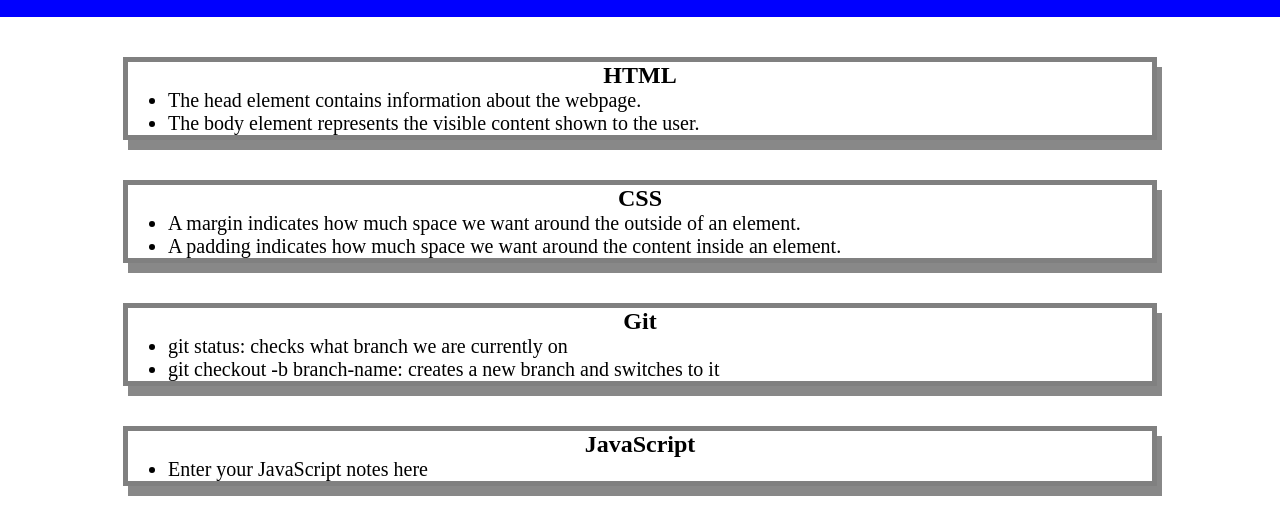
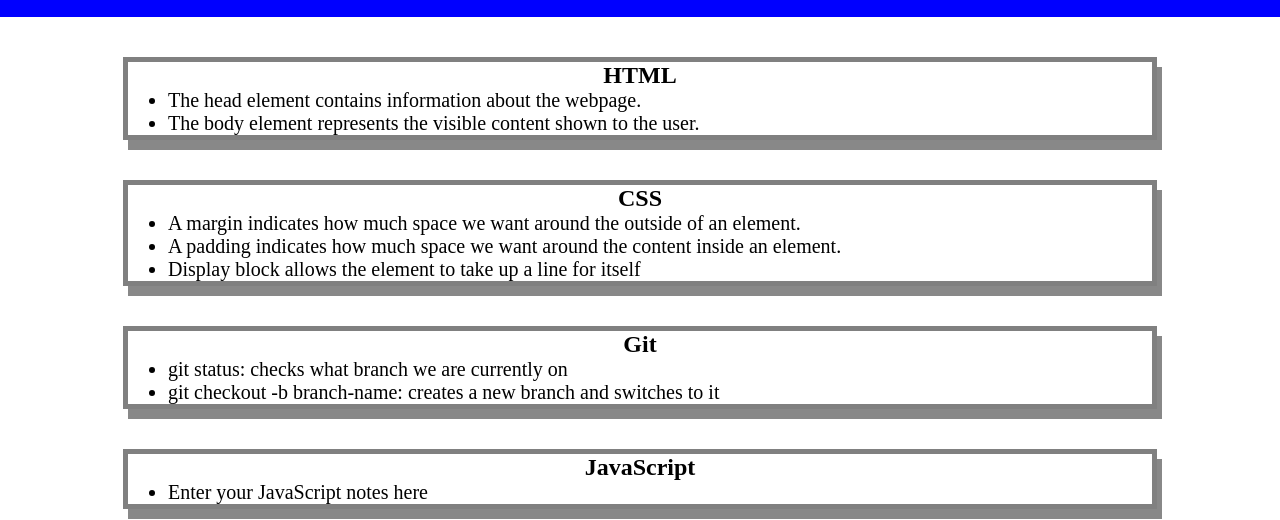
Before and after one commit to Kadeemking/prework-study-guide, a plain HTML site: page index.html in a window 1280 px wide. Shown: the part 103-623 px from the top of the page. Drawn offline with Linux system fonts and the light colour scheme.

Commit message:
Added to HTML

```diff
--- a/index.html
+++ b/index.html
@@ -28,6 +28,7 @@
       <ul>
         <li>A margin indicates how much space we want around the outside of an element.</li>
         <li>A padding indicates how much space we want around the content inside an element.</li>
+        <li>Display block allows the element to take up a line for itself</li>
       </ul>
     </section>
 
```
